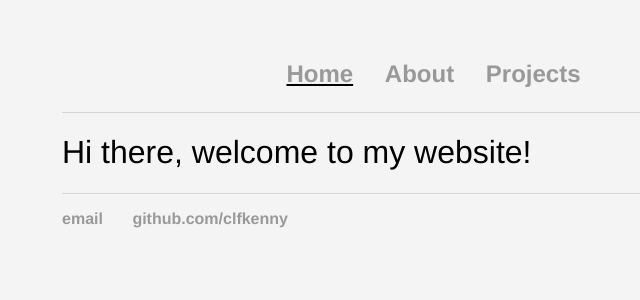
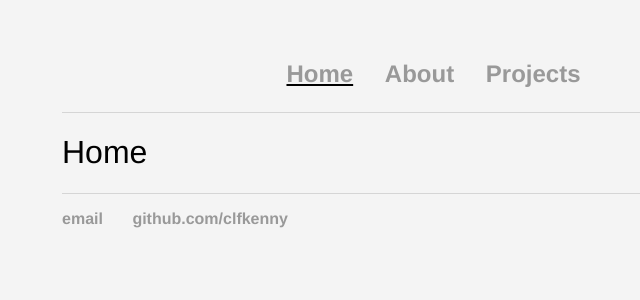
Before and after one commit to clfkenny/clfkenny.github.io, a Jekyll site: the page built from index.md, in a window 1280 px wide. Shown: the top 300 px of the page, without its empty margins (194-834 px from the left). Built offline with Jekyll 4.4.1, drawn with Linux system fonts in a browser that asks for light colours.

Commit message:
Update index.md

```diff
--- a/index.md
+++ b/index.md
@@ -4,6 +4,4 @@ title: Kenny Lov
 ---
 <style> nav ul li:nth-child(1) { text-decoration: underline; } </style>
 
-<div class='blurb'>
-	<h1>Hi there, welcome to my website!</h1>
-</div>
+# Home
```
